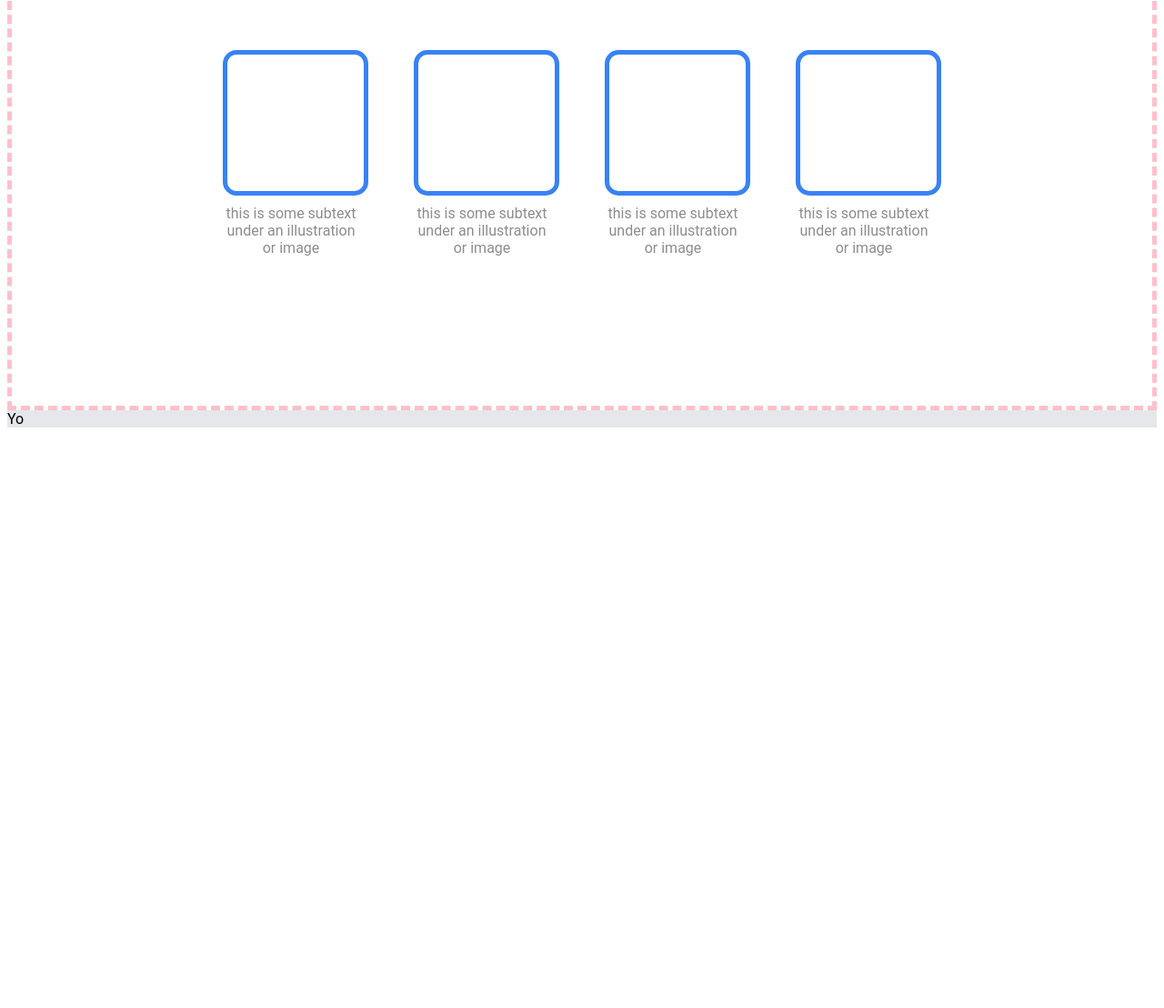
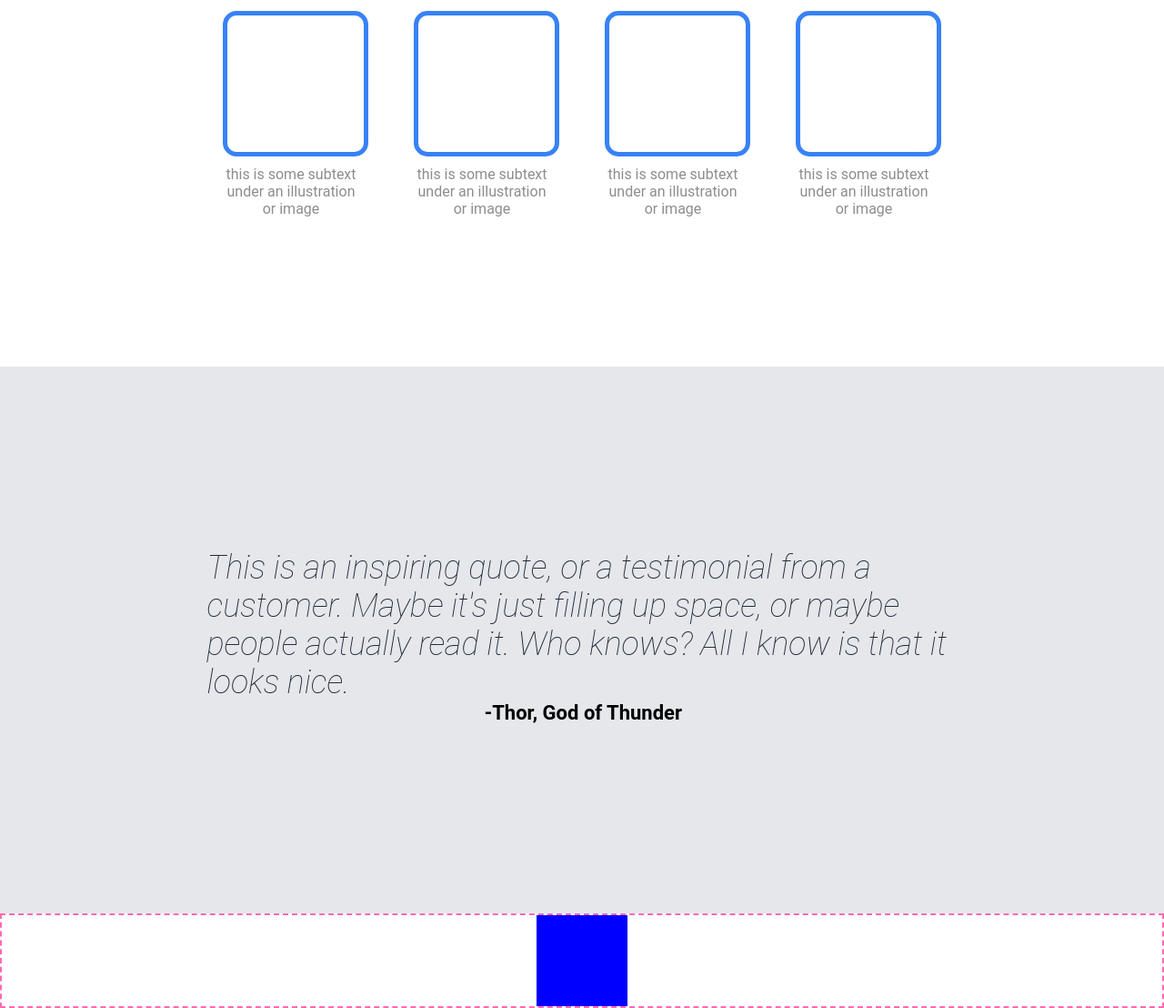
Before and after one commit to ConMint/LandingPage, a plain HTML site: page index.html in a window 1280 px wide. Shown: the part 637-1745 px from the top of the page at 91% size. Before the commit the page ends 1115 px from the top, so only its background shows below. Drawn offline with Linux system fonts and the light colour scheme.

Commit message:
Start 4th section

```diff
--- a/index.html
+++ b/index.html
@@ -7,7 +7,8 @@
     <meta name="viewport" content="width=device-width, initial-scale=1.0">
     <title>Landing Page</title>
 </head>
-<body>
+<body style="margin: 0">
+
     <div class="topsection">
        <div class="topline">
           <div class="hlogo">
@@ -56,9 +57,23 @@
         </div>
     </div>
     <div class="thirdsection">
+      <div class="quotetext">
+        This is an inspiring quote, or a testimonial from a customer. Maybe it's just filling up space, or maybe people actually read it. Who knows? All I know is that it looks nice.
+      </div>
+      <div class="quoteauthor">
+        -Thor, God of Thunder
+      </div>
+    </div>
+    <div class="fourthsection">
+      <div class="actionbox">
 
-      Yo
+      </div>
+
+
+
     </div>
+
+
 
 </body>
 </html>
--- a/styles.css
+++ b/styles.css
@@ -4,7 +4,7 @@
 
 
 .topline {
-    border: 2px solid hotpink;
+
     display: flex;
     margin-bottom: auto;
     margin-top: auto;
@@ -18,7 +18,7 @@
 }
 
 ul {
-    border: 2px solid blue;
+
     display:flex;
     gap:50px;
     list-style-type: none;
@@ -34,10 +34,11 @@ ul {
 }
 
 .topsection {
-    border: 5px solid black;
+
     display: flex;
     flex-direction: column;
     background-color: #1f2937;
+
 }
 
 .placeholder {
@@ -90,7 +91,7 @@ ul {
 }
 
 .leftsidetop {
-    border: 2px solid orangered;
+
     display:flex;
     flex-direction: column;
     align-items: flex-start;
@@ -99,7 +100,7 @@ ul {
 }
 
 .leftrighttop {
-    border:2px solid purple;
+
     display: flex;
     justify-content: space-between;
     gap:10px;
@@ -109,7 +110,7 @@ ul {
 /* THE NEXT PART IS THE SECOND WHITE BIT. TOP BIT WORKS! ! ! ! ! ! */
 
 .secondsection {
-    border: 5px dashed pink;
+
     display: flex;
     flex-direction: column;
     align-items: center;
@@ -118,8 +119,11 @@ ul {
 
 
 .secondsectionheader {
-    border: 5px solid brown;
+
     margin-top: 30px;
+    font-size: 36px;
+    font-weight: bolder;
+    color:#1f2937
 }
 
 
@@ -153,4 +157,44 @@ ul {
 
 .thirdsection {
     background-color: #e5e7eb;
+    display: flex;
+    flex-direction: column;
+    align-items: center;
 }
+
+.quotetext {
+    font-size: 36px;
+    font-weight: lighter;
+    font-style: italic;
+    color: #1f2937;
+
+    max-width: 825px;
+    margin-top: 200px;
+
+}
+
+.quoteauthor {
+
+    font-size: 22px;
+    font-weight: bold;
+    margin-left: auto;
+    margin-right: 530px;
+    padding-bottom: 208px;
+
+}
+
+/* THIRD SECTION DONE. THIS IS FOURTH NOW !!!!! */
+
+.fourthsection {
+    border: 2px dashed hotpink;
+    display: flex;
+    justify-content: center;
+    align-items: center;
+}
+
+.actionbox {
+
+    width: 100px;
+    height: 100px;
+    background-color: blue;
+}
```
